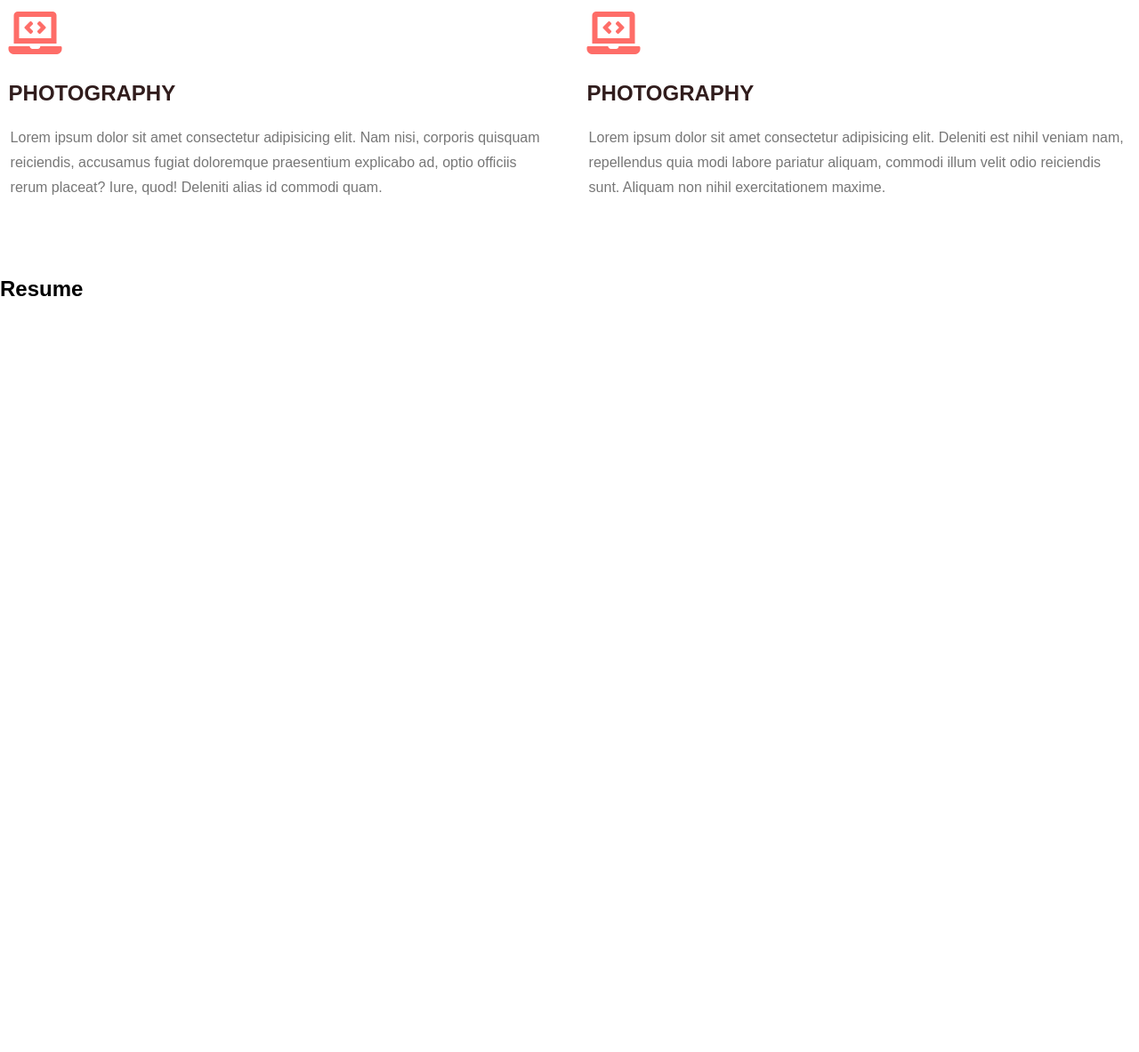
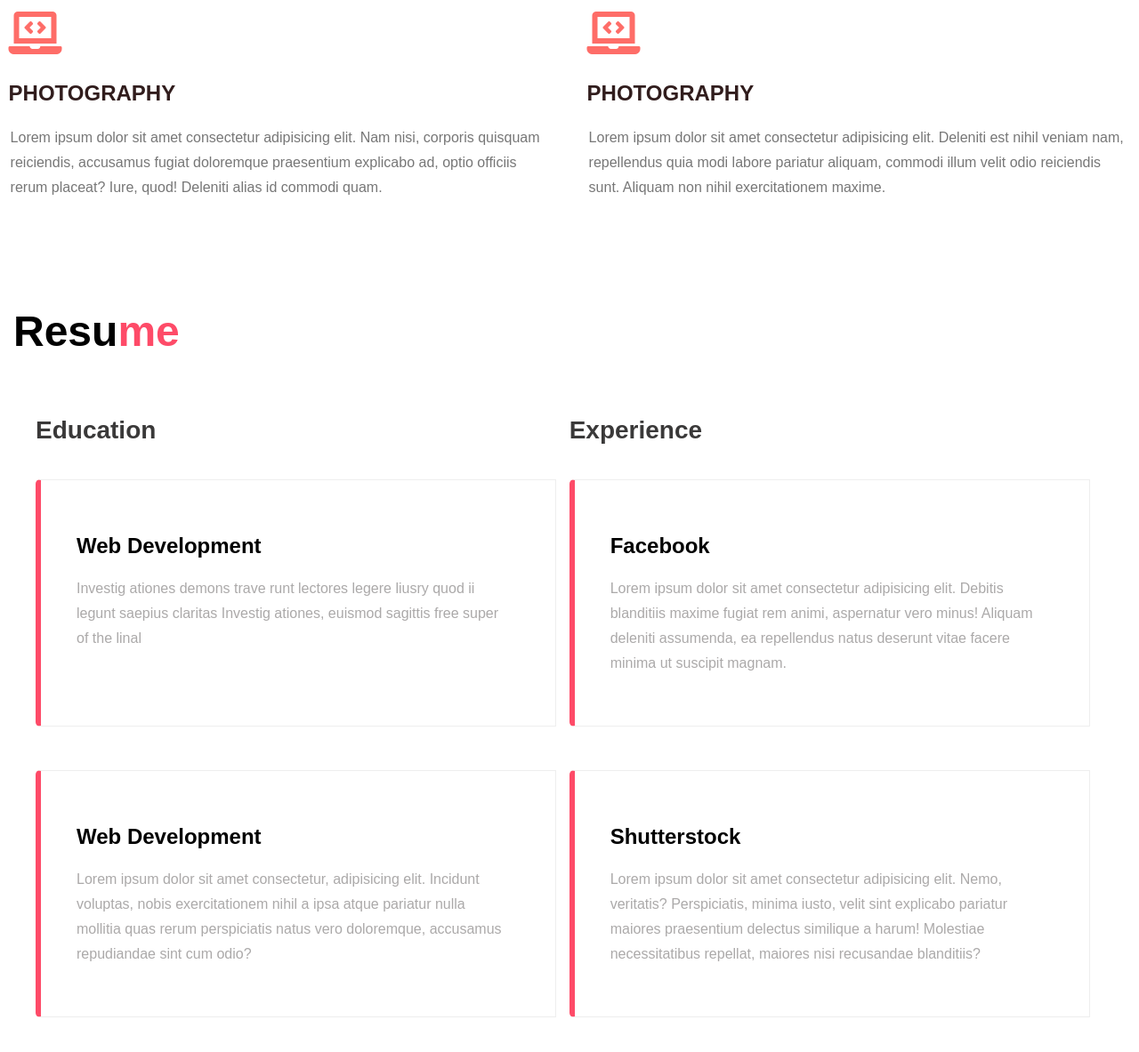
Before and after one commit to UtoSkydive/PlantillaCv, a plain HTML site: page index.html in a window 1280 px wide. Shown: the part 1705-2888 px from the top of the page at 89% size. Before the commit the page ends 2044 px from the top, so only its background shows below. Drawn offline with Linux system fonts and the light colour scheme.

Commit message:
se crea la seccion resume con sus estilos

```diff
--- a/estilos/style.css
+++ b/estilos/style.css
@@ -194,6 +194,7 @@ color:#ffff;
     background-color: #fff;
 }
 /* !de esta forma elijo un elemnto h1 en doferentes secciones con propiedades iguales */
+.resume h1,
 .service h1,
 .about-me  h1{
     font-size:3em;
@@ -226,7 +227,7 @@ color:#ffff;
     background: #C1E5E2;
 }
 /* !de esta forma elijo un elemnto h1 en doferentes secciones con propiedades iguales */
-
+.resume span,
 .service span,
 .about-me span{
     display: inline-block;
@@ -273,7 +274,7 @@ button:before {
       margin-left:15px;
       padding:0;
   }
-
+/*! se realiza una grilla con la informacion de los servicios */
   .container-service{
       margin-top:2%;
       display:grid;
@@ -297,9 +298,50 @@ button:before {
   .service-item h2{
       color: #311d1d;
   }
-
+/* !estilos de los icons de los servicios */
   .service-item i{
       color:#FE6D68;
       font-size: 3em;
       padding-bottom: 10px;
   }
+/*! se inicia la creacion del resume */
+  .resume h1{
+    margin-left:15px;
+    padding:0;
+}
+/*! tamaño del resume */
+.resume{
+    width: 100%;
+    height: 70vh;
+    /* background:red; */
+}
+/*! grilla del resume */
+.container-resume{
+    display:grid;
+    grid-template-rows: 50px repeat(2,1fr);
+    grid-template-columns:repeat(2,1fr);
+    grid-gap:.9em;
+    padding: 40px 55px 40px 40px;
+    justify-content: center;
+    /* align-items:center; */
+}
+/* !estilos de los titulos del resume */
+.box-resume-title h3{
+    /* background:yellow; */
+    color: #3a3939;
+    font-family: 'K2D', sans-serif;
+    font-size:28px;
+}
+/*! cada box del resume */
+.box-resume{
+    border: 1px solid rgba(26,26,26,0.07);
+        border-left-width: 6px;
+        border-radius: 5px 0 0 5px;
+        padding: 40px 55px 40px 40px;
+        margin-top: 35px;
+        border-left-color: #fe4b68;
+}
+.box-resume p{
+    color:rgba(75, 71, 71, 0.467);
+    line-height: 28px;
+}
--- a/index.html
+++ b/index.html
@@ -90,8 +90,28 @@
 
 
     <section class="resume">
-        <h1>Resume</h1>
+        <h1>Resu<span>me</span></h1>
+        <div class="container-resume">
+            <div class="box-resume-title"><h3>Education</h3></div>
+            <div class="box-resume-title"><h3>Experience</h3></div>
+            <div class="box-resume">
+                <h2>Web Development</h2>
+                <p>Investig ationes demons trave runt lectores legere liusry quod ii legunt saepius claritas Investig ationes, euismod sagittis free super of the linal</p>
+            </div>
+            <div class="box-resume">
+                <h2>Facebook</h2>
+                <p>Lorem ipsum dolor sit amet consectetur adipisicing elit. Debitis blanditiis maxime fugiat rem animi, aspernatur vero minus! Aliquam deleniti assumenda, ea repellendus natus deserunt vitae facere minima ut suscipit magnam.</p>
+            </div>
+            <div class="box-resume">
+                <h2>Web Development</h2>
+                <p>Lorem ipsum dolor sit amet consectetur, adipisicing elit. Incidunt voluptas, nobis exercitationem nihil a ipsa atque pariatur nulla mollitia quas rerum perspiciatis natus vero doloremque, accusamus repudiandae sint cum odio?</p>
+            </div>
+            <div class="box-resume">
+                <h2>Shutterstock</h2>
+                <p>Lorem ipsum dolor sit amet consectetur adipisicing elit. Nemo, veritatis? Perspiciatis, minima iusto, velit sint explicabo pariatur maiores praesentium delectus similique a harum! Molestiae necessitatibus repellat, maiores nisi recusandae blanditiis?</p>
+            </div>
 
+        </div>
     </section>
 
     <section class="contact-me">
```
